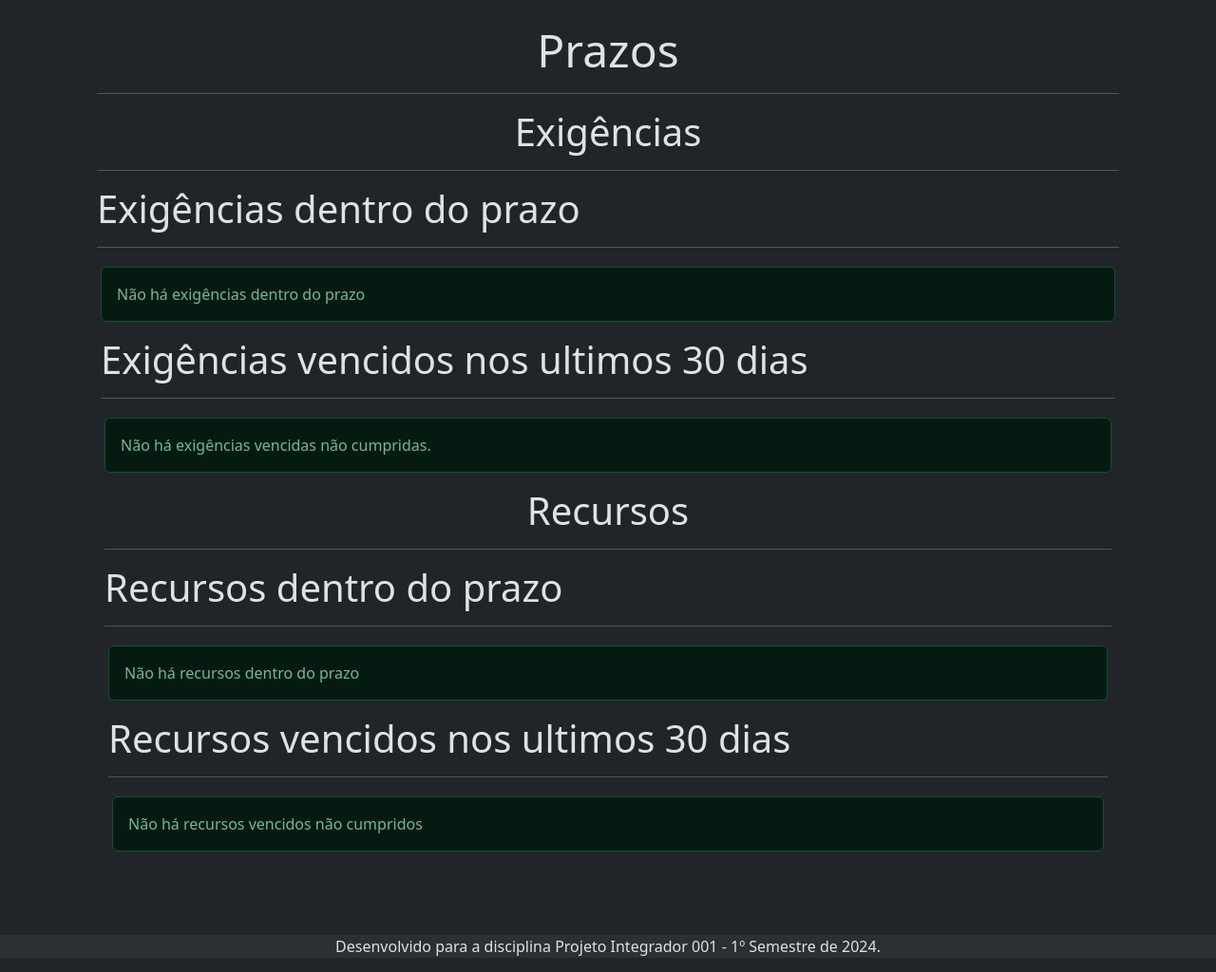
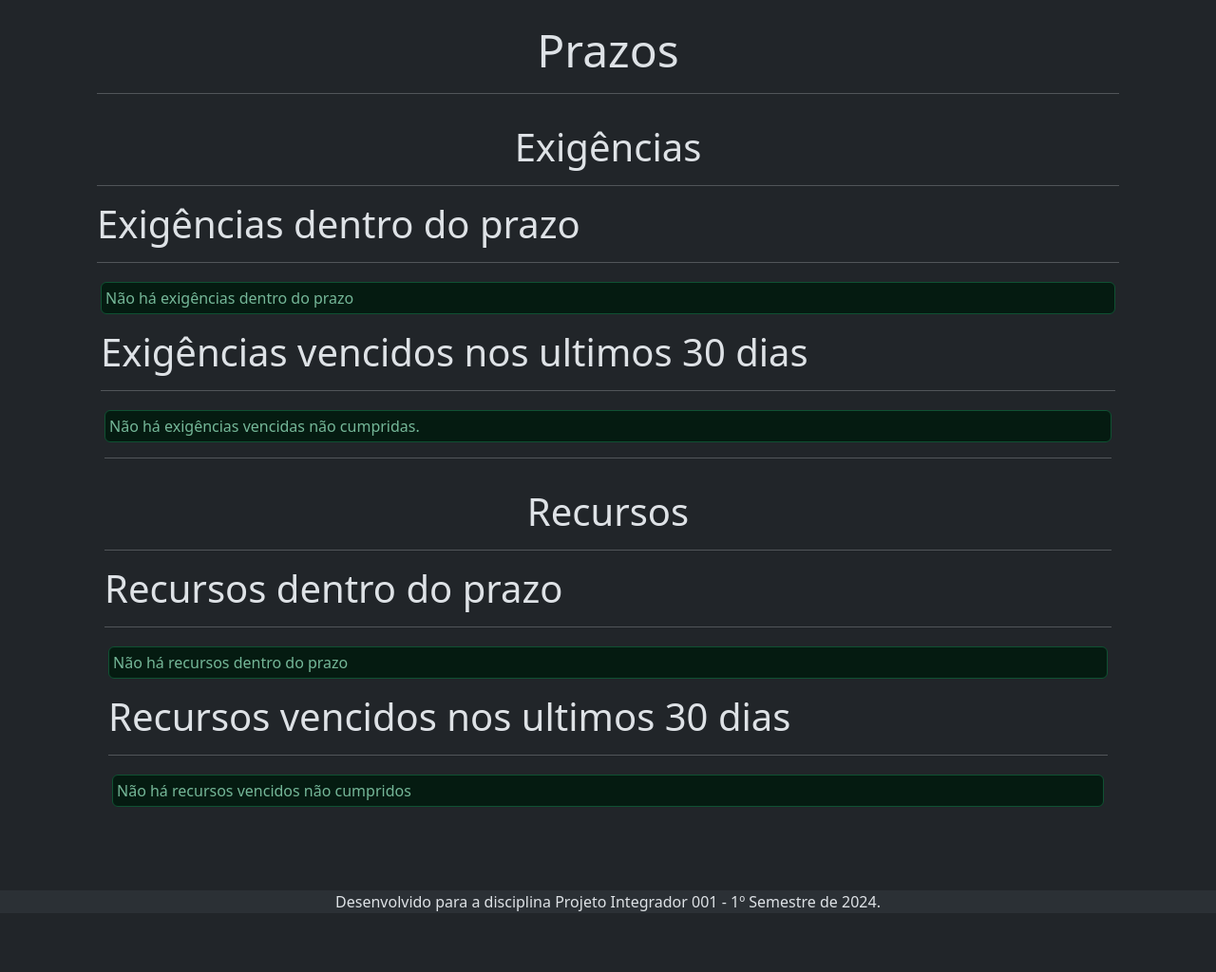
Before and after one commit to pauloadilson/PI001-G18-DRP13, a Django app: template clientes/templates/prazo.html in a window 1280 px wide. Shown: the part 128-1152 px from the top of the page at 95% size. After the commit the page ends 1088 px from the top, so only its background shows below. Run offline with Django 5.2, Linux system fonts and the light colour scheme; the template is opened without the code that fills it, so the values that code supplies are empty; some libraries are stand-ins or nearby versions.

Commit message:
Ajustes no template de prazo e delete. Alteração em models para coerencia dos str.

```diff
--- a/clientes/models.py
+++ b/clientes/models.py
@@ -94,7 +94,7 @@ class Exigencia(models.Model):
     arquivo_da_exigencia = models.FileField(upload_to=path_and_rename, blank=True, null=True, validators=[validate_file_extension]) # Arquivos da exigÃªncia
 
     def __str__(self) -> str:
-        return f'Exigência: id {self.id} do NB nº {self.NB.NB} de {self.NB.requerente_titular.nome}, {self.NB.requerente_titular.cpf}'
+        return f'Exigência: protocolo nº {self.protocolo} do NB nº {self.NB.NB} de {self.NB.requerente_titular.nome}, {self.NB.requerente_titular.cpf}'
 
     def get_class_name(self):
         return self.__class__.__name__
@@ -110,7 +110,7 @@ class Recurso(models.Model):
     arquivo_do_recurso = models.FileField(upload_to=path_and_rename, blank=True, null=True, validators=[validate_file_extension]) # Arquivos do recurso
 
     def __str__(self) -> str:
-        return f'Recurso: {self.protocolo} do NB nº {self.NB.NB} de {self.NB.requerente_titular.nome}, {self.NB.requerente_titular.cpf}'
+        return f'Recurso: protocolo nº {self.protocolo} do NB nº {self.NB.NB} de {self.NB.requerente_titular.nome}, {self.NB.requerente_titular.cpf}'
 
     def get_class_name(self):
         return self.__class__.__name__
--- a/clientes/templates/delete.html
+++ b/clientes/templates/delete.html
@@ -30,9 +30,9 @@
                     {% if result.get_class_name == 'Requerimento' %}
                     Excluir <a href="{% url 'delete_requerimento' result.NB %}">  {{ result }} </a>
                     {% elif result.get_class_name == 'Exigencia' %}
-                    Excluir <a href="{% url 'delete_exigencia' result.protocolo %}">  {{ result }} </a>
+                    Excluir <a href="{% url 'delete_exigencia' result.NB.NB result.protocolo %}">  {{ result }} </a>
                     {% elif result.get_class_name == 'Recurso' %}
-                    Excluir <a href="{% url 'delete_recurso' result.protocolo %}">  {{ result }} </a>
+                    Excluir <a href="{% url 'delete_recurso' result.NB.NB result.protocolo %}">  {{ result }} </a>
                     {% endif %}
                 </li>
                 {% endfor %}
--- a/clientes/templates/prazo.html
+++ b/clientes/templates/prazo.html
@@ -6,7 +6,7 @@
     <div class="container-fluid ">
         <div class="p-2 mt-3">
             <div class='display-5 text-center'>Prazos</div>
-            <hr />
+            <hr class="py-2"/>
             <div class='display-6 text-center' id='prazo_exigencias'>Exigências</div>
             <hr />
             <div class='display-6'>Exigências dentro do prazo</div>
@@ -42,7 +42,7 @@
                     </tbody>
                 </table>
                 {% else %}
-                <div class="alert alert-success" role="alert">
+                <div class="alert alert-success p-1" role="alert">
                     Não há exigências dentro do prazo
                 {% endif %}
             </div>
@@ -79,10 +79,11 @@
                     </tbody>
                 </table>
                 {% else %}
-                <div class="alert alert-success" role="alert">
+                <div class="alert alert-success p-1" role="alert">
                     Não há exigências vencidas não cumpridas.
                 {% endif %}
             </div>
+            <hr class="py-2">
             <div class='display-6 text-center' id='prazo_recursos'>Recursos</div>
             <hr />
             <div class='display-6'>Recursos dentro do prazo</div>
@@ -116,7 +117,7 @@
                     </tbody>
                 </table>
                 {% else %}
-                <div class="alert alert-success" role="alert">
+                <div class="alert alert-success p-1" role="alert">
                     Não há recursos dentro do prazo
                 {% endif %}
 
@@ -152,7 +153,7 @@
                     </tbody>
                 </table>
                 {% else %}
-                <div class="alert alert-success" role="alert">
+                <div class="alert alert-success p-1" role="alert">
                     Não há recursos vencidos não cumpridos
                 {% endif %}
             </div>
```
